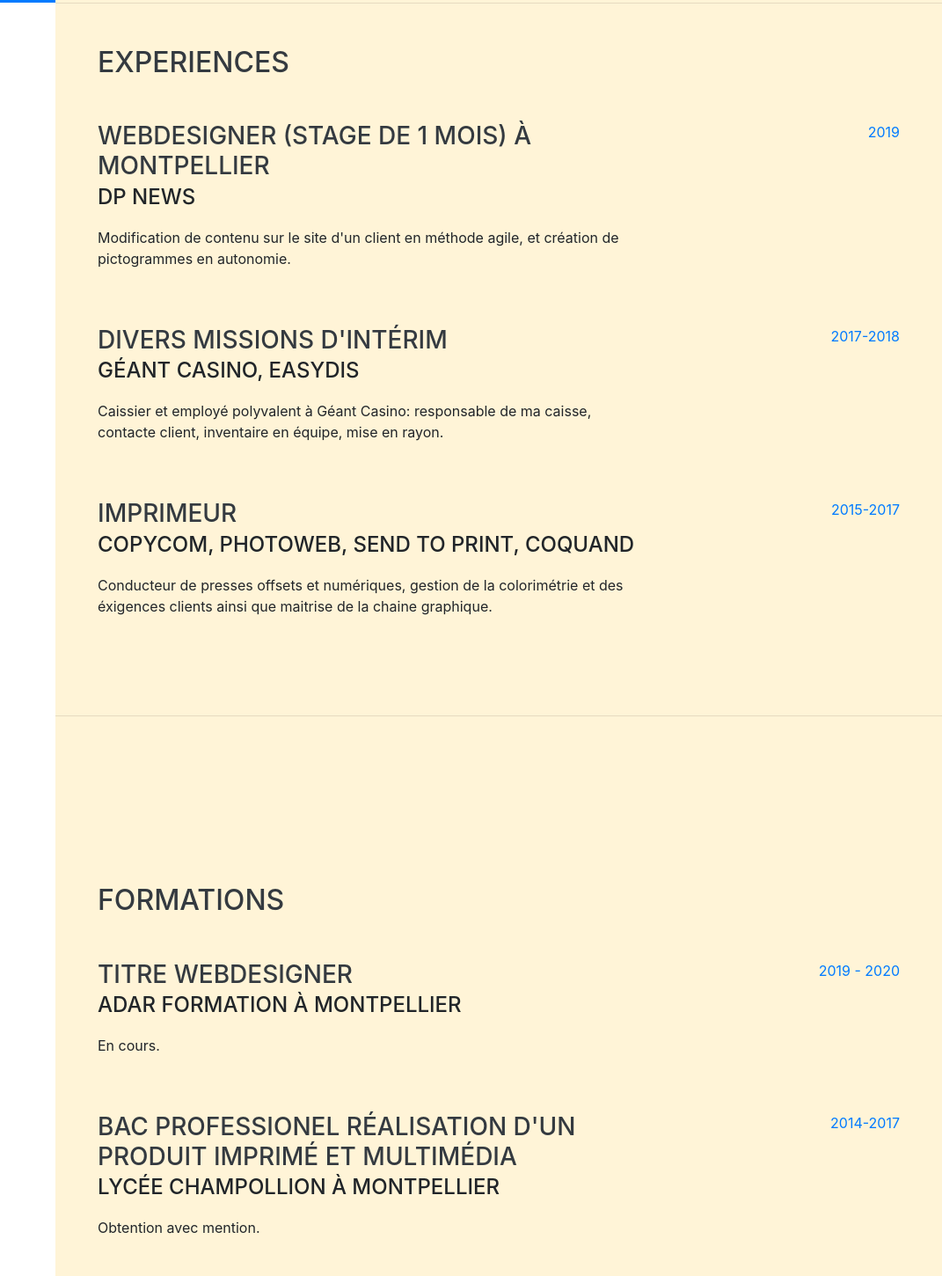
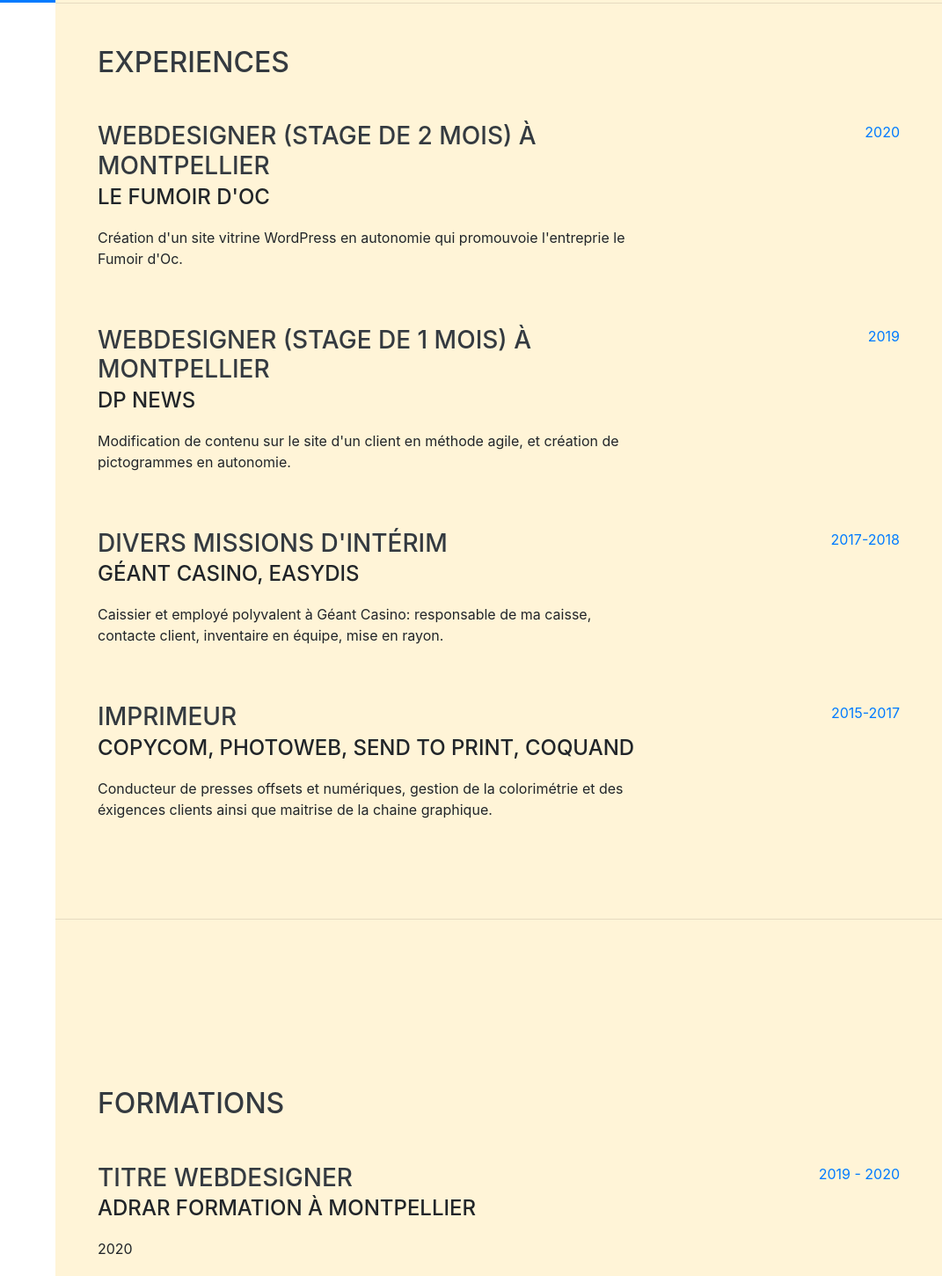
Before and after one commit to IbrahimB9/Site_IB, a website with bundled scripts: page index.html in a window 1280 px wide. Shown: the part 797-2247 px from the top of the page at 88% size, without its empty margins (209-1280 px from the left). Built offline with nearby package versions, Linux system fonts and the light colour scheme; a web font is replaced by a local one.

Commit message:
Vseptembre2020

```diff
--- a/index.html
+++ b/index.html
@@ -1,5 +1,5 @@
 <!DOCTYPE html>
-<html lang="en">
+<html lang="fr">
 
 <head>
     <script src="js/wow.min.js"></script>
@@ -105,6 +105,18 @@
             <div class="w-100">
                 <h2 class="mb-5 wow bounceInLeft">Experiences</h2>
 
+
+                <div class="resume-item d-flex flex-column flex-md-row justify-content-between mb-5">
+                    <div class="resume-content">
+                        <h3 class="mb-0 wow fadeIn">WebDesigner (Stage de 2 mois) à Montpellier</h3>
+                        <div class="subheading mb-3 wow fadeIn">Le Fumoir d'Oc</div>
+                        <p>Création d'un site vitrine WordPress en autonomie qui promouvoie l'entreprie le Fumoir d'Oc. </p>
+                    </div>
+                    <div class="resume-date text-md-right wow fadeIn">
+                        <span class="text-primary">2020</span>
+                    </div>
+                </div>
+
                 <div class="resume-item d-flex flex-column flex-md-row justify-content-between mb-5">
                     <div class="resume-content">
                         <h3 class="mb-0 wow fadeIn">WebDesigner (Stage de 1 mois) à Montpellier</h3>
@@ -153,9 +165,9 @@
                 <div class="resume-item d-flex flex-column flex-md-row justify-content-between mb-5">
                     <div class="resume-content">
                         <h3 class="mb-0 wow fadeIn">Titre WebDesigner</h3>
-                        <div class="subheading mb-3 wow fadeIn">ADAR Formation à Montpellier</div>
+                        <div class="subheading mb-3 wow fadeIn">ADRAR Formation à Montpellier</div>
 
-                        <p>En cours.</p>
+                        <p>2020</p>
                     </div>
                     <div class="resume-date text-md-right wow fadeIn">
                         <span class="text-primary">2019 - 2020</span>
@@ -195,9 +207,6 @@
                     </li>
                     <li class="list-inline-item">
                         <i class="fab fa-adobe"></i>
-                    </li>
-                    <li class="list-inline-item">
-                        <i class="fab fa-react"></i>
                     </li>
                     <li class="list-inline-item">
                         <i class="fab fa-wordpress"></i>
@@ -266,7 +275,7 @@
                             <img src="img/ballon.gif" class="d-block w-100" alt="...">
                             <div class="carousel-caption d-none d-md-block">
                                 <h5>ANIMATION</h5>
-                                <p>Animation image par image d'un ballon.</p>
+                                <p>Animation image par image d'un ballon sur Animate.</p>
                             </div>
                         </div>
                         <div class="carousel-item">
```
